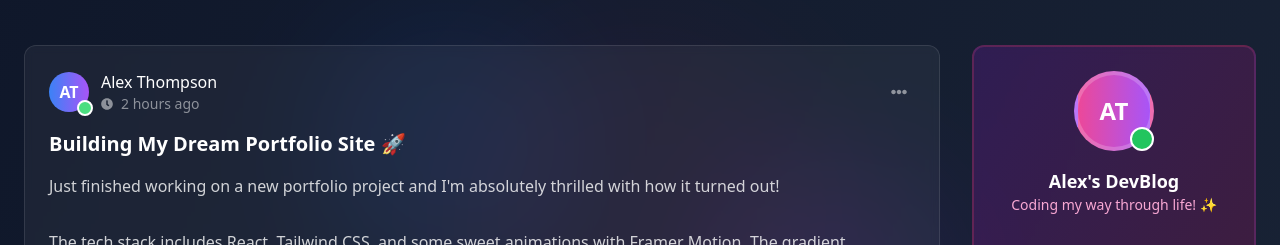
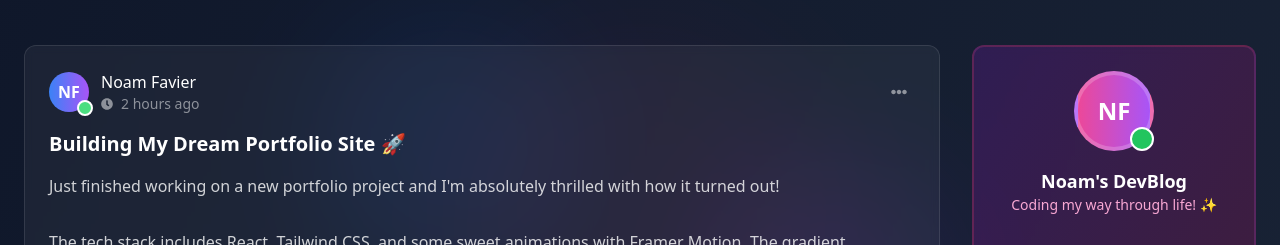
Before and after one commit to NoamFav/Resume, a React (Vite) app: page /#/blog in a window 1280 px wide. Shown: the part 187-432 px from the top of the page. Built offline with nearby package versions, Linux system fonts and the light colour scheme.

Commit message:
fix: remove author's initial from BlogSidebar component

```diff
--- a/src/components/Blog.jsx
+++ b/src/components/Blog.jsx
@@ -42,8 +42,8 @@ Check out the live demo: [My Portfolio](https://example.com)
 
 What do you think? Drop your thoughts in the comments! 💭`,
         author: {
-            name: "Alex Thompson",
-            avatar: "AT",
+            name: "Noam Favier",
+            avatar: "NF",
             isOnline: true,
         },
         timestamp: "2 hours ago",
@@ -63,8 +63,8 @@ Sometimes the best solutions come when your brain is running on pure caffeine an
 
 The bug I've been chasing for 3 days finally revealed itself... it was a missing semicolon. Classic! 🤦‍♂️`,
         author: {
-            name: "Alex Thompson",
-            avatar: "AT",
+            name: "Noam Favier",
+            avatar: "NF",
             isOnline: true,
         },
         timestamp: "1 day ago",
@@ -86,8 +86,8 @@ What excites me most is how accessible web development has become. Anyone with d
 
 What are your predictions for the next 5 years?`,
         author: {
-            name: "Alex Thompson",
-            avatar: "AT",
+            name: "Noam Favier",
+            avatar: "NF",
             isOnline: true,
         },
         timestamp: "3 days ago",
@@ -225,12 +225,12 @@ const BlogSidebar = ({ onCategoryFilter, onSearch }) => {
                 <div className="text-center mb-6">
                     <div className="w-20 h-20 bg-gradient-to-r from-pink-500 to-purple-500 rounded-full flex items-center justify-center mx-auto mb-4 border-4 border-white/20 relative">
                         <span className="text-white text-2xl font-bold">
-                            AT
+                            NF
                         </span>
                         <div className="absolute -bottom-1 -right-1 w-6 h-6 bg-green-500 rounded-full border-2 border-white"></div>
                     </div>
                     <h3 className="text-white font-bold text-lg">
-                        Alex's DevBlog
+                        Noam's DevBlog
                     </h3>
                     <p className="text-pink-300 text-sm">
                         Coding my way through life! ✨
```
